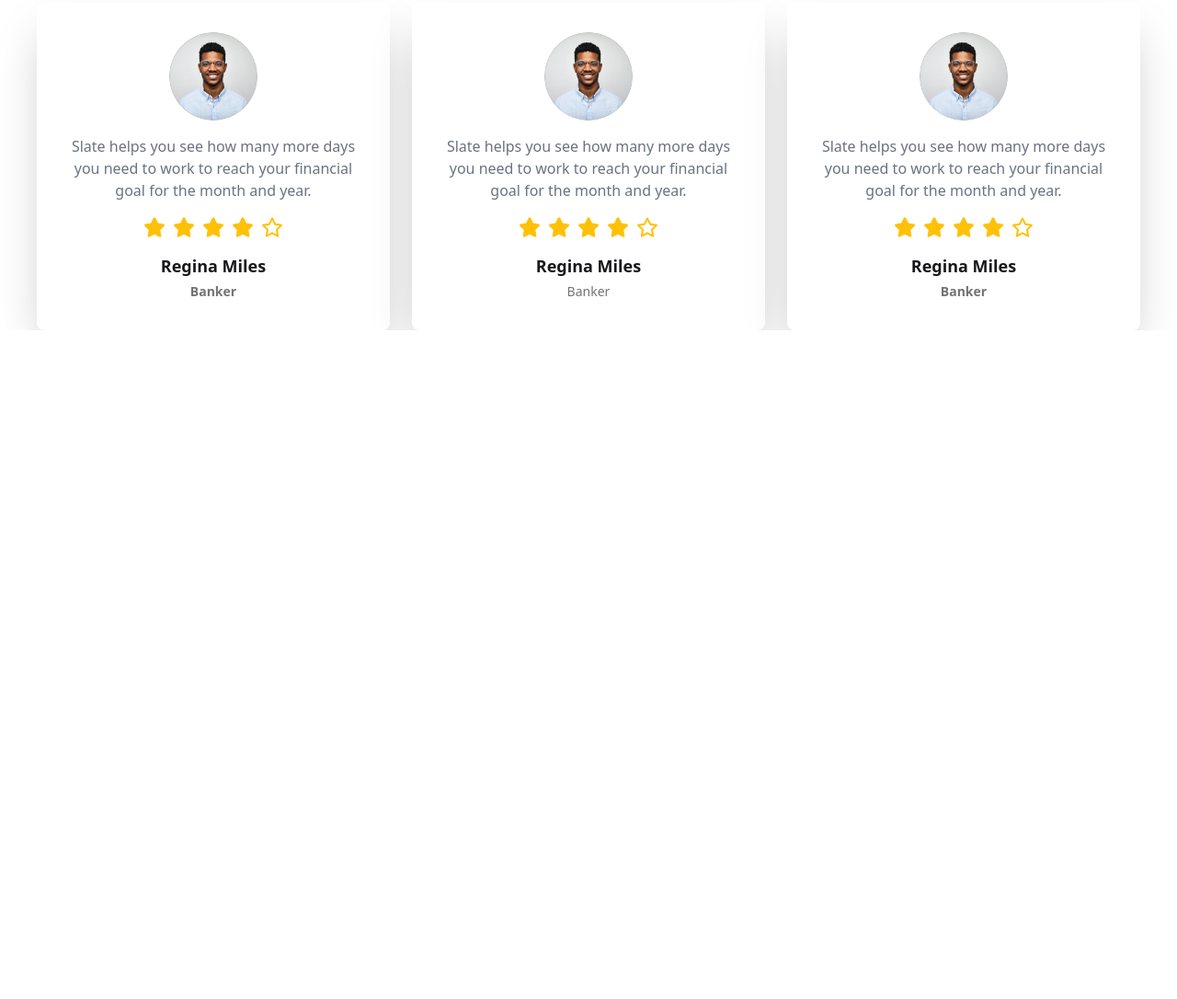
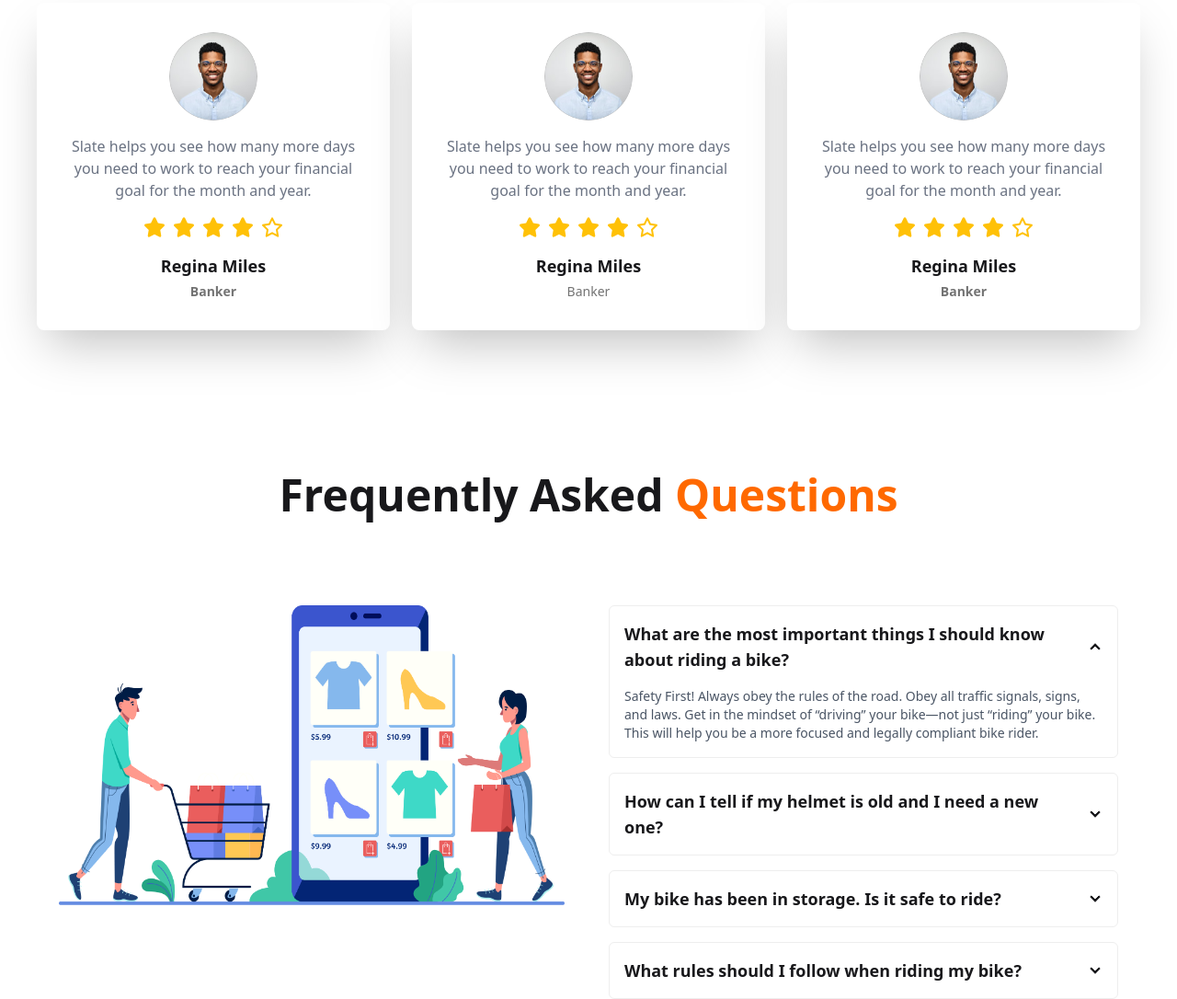
Before and after one commit to ibrahim231217/biker-zone, a plain HTML site: page index.html in a window 1280 px wide. Shown: the part 2261-3347 px from the top of the page at 92% size. Before the commit the page ends 2620 px from the top, so only its background shows below. Drawn offline with nearby package versions, Linux system fonts and the light colour scheme; a web font is replaced by a local one.

Commit message:
Queary-section-DONE

```diff
--- a/index.html
+++ b/index.html
@@ -254,9 +254,83 @@
 
     </div>
 
+  </section>
 
 
+
+
+
+
+
+
+  <section class="mt-[155px]">
+    <h1 class="font-semibold text-5xl poppins text-center">
+      Frequently Asked <span class="text-orange-500">Questions</span>
+    </h1>
+
+    <div class="mt-24 flex flex-col lg:flex-row items-center lg:items-start gap-12 px-4 lg:px-16">
+
+      <!-- Left Image -->
+      <div class="flex-shrink-0">
+        <img src="images/others/shopping.png" class="w-[300px] sm:w-[500px] lg:w-[550px] h-auto object-contain" alt="Shopping">
+      </div>
+
+      <!-- Right Cards -->
+      <div class="w-full max-w-2xl space-y-4">
+
+        <!-- Accordion 1 -->
+        <div class="collapse collapse-arrow bg-base-100 border border-base-300 rounded-md">
+          <input type="radio" name="my-accordion-2" checked="checked" />
+          <div class="collapse-title font-semibold text-base md:text-lg">
+            What are the most important things I should know about riding a bike?
+          </div>
+          <div class="collapse-content text-sm text-gray-600">
+            Safety First! Always obey the rules of the road. Obey all traffic signals, signs, and laws.
+            Get in the mindset of “driving” your bike—not just “riding” your bike. This will help you be
+            a more focused and legally compliant bike rider.
+          </div>
+        </div>
+
+        <!-- Accordion 2 -->
+        <div class="collapse collapse-arrow bg-base-100 border border-base-300 rounded-md">
+          <input type="radio" name="my-accordion-2" />
+          <div class="collapse-title font-semibold text-base md:text-lg">
+            How can I tell if my helmet is old and I need a new one?
+          </div>
+          <div class="collapse-content text-sm text-gray-600">
+            Inspect your helmet for any cracks, loose padding, or worn straps. If it’s over 5 years old
+            or has been in a crash, replace it for your safety.
+          </div>
+        </div>
+
+        <!-- Accordion 3 -->
+        <div class="collapse collapse-arrow bg-base-100 border border-base-300 rounded-md">
+          <input type="radio" name="my-accordion-2" />
+          <div class="collapse-title font-semibold text-base md:text-lg">
+            My bike has been in storage. Is it safe to ride?
+          </div>
+          <div class="collapse-content text-sm text-gray-600">
+            Check the tires for cracks or deflation, inspect the brakes, and make sure the chain is lubricated. A quick tune-up is highly recommended.
+          </div>
+        </div>
+
+        <!-- Accordion 4 -->
+        <div class="collapse collapse-arrow bg-base-100 border border-base-300 rounded-md">
+          <input type="radio" name="my-accordion-2" />
+          <div class="collapse-title font-semibold text-base md:text-lg">
+            What rules should I follow when riding my bike?
+          </div>
+          <div class="collapse-content text-sm text-gray-600">
+            Always wear a helmet, use hand signals, ride with the traffic, and stay alert. Avoid distractions like phones or loud music while riding.
+          </div>
+        </div>
+
+      </div>
+    </div>
   </section>
+
+
+
 </main>
 
 
```
Also changed, not shown: images/others/shopping.png (added).
